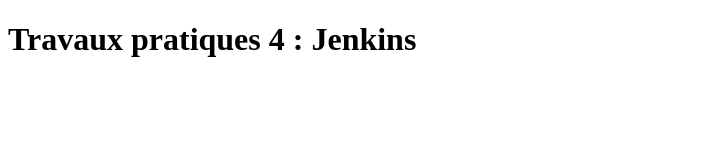
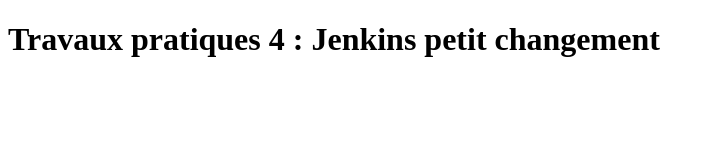
Before and after one commit to Abali-Youssef/TP4-Devops, a plain HTML site: page index.html in a window 1280 px wide. Shown: the whole page, without its empty margins (0-715 px from the left). Drawn offline with Linux system fonts and the light colour scheme.

Commit message:
third commit

```diff
--- a/index.html
+++ b/index.html
@@ -7,6 +7,7 @@
 <body>
 <h1>
     Travaux pratiques 4 : Jenkins
+    petit changement
 </h1>
 </body>
 </html>
```
